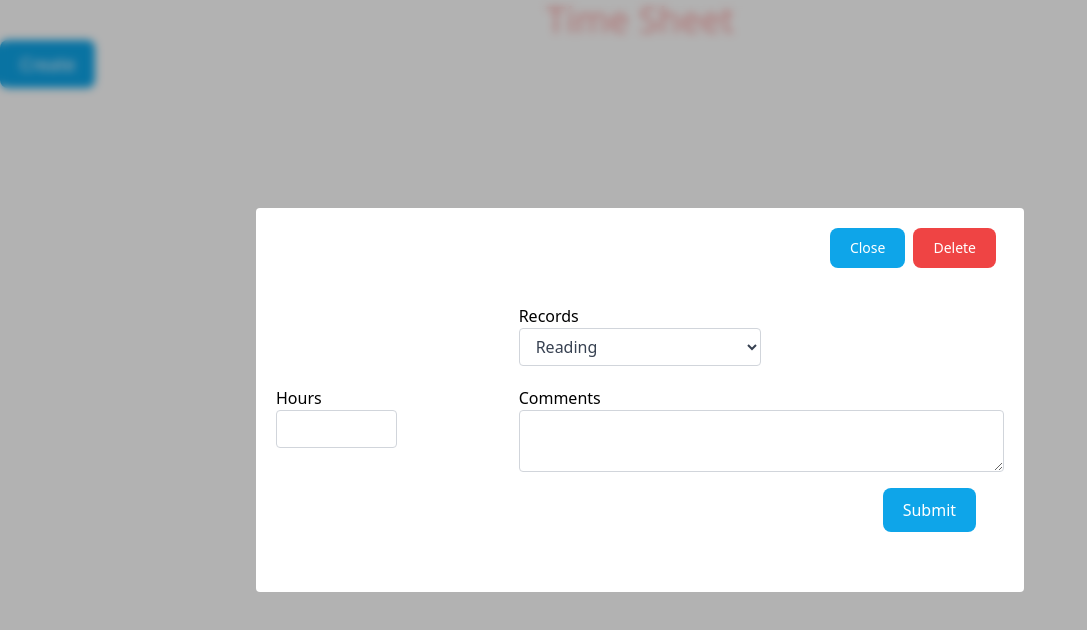
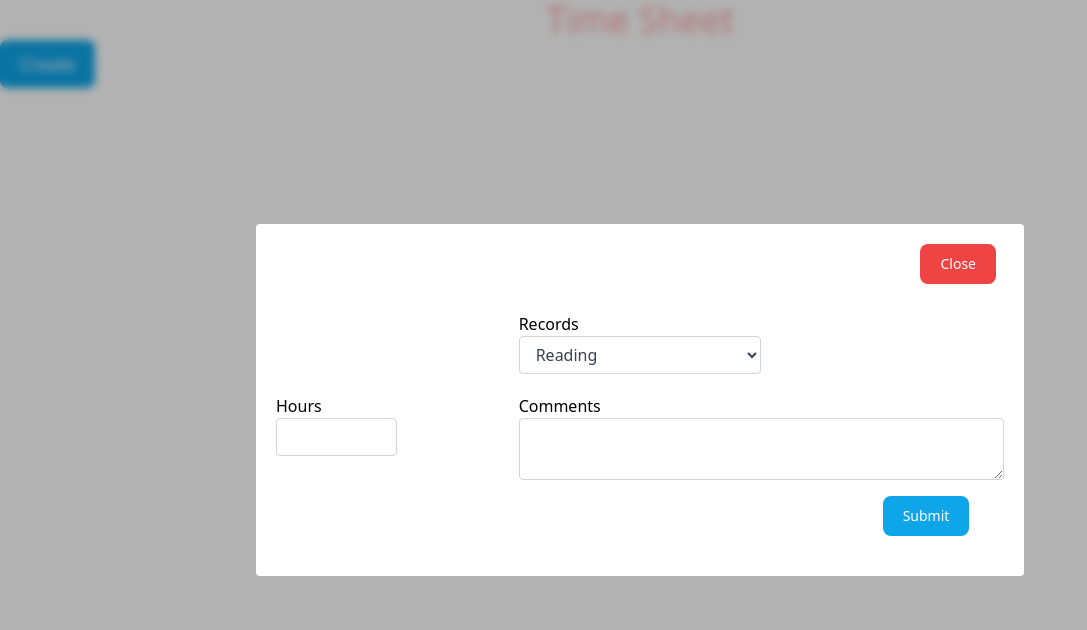
Before and after one commit to ngocquang2509/timesheet-management, a React (Vite) app in the folder practices/practice-one/timesheet-management/: page / in a window 1280 px wide. Both pictures are taken after a click on the button "Create". Shown: the top 630 px of the page, without its empty margins (0-1087 px from the left). Built offline with nearby package versions, Linux system fonts and the light colour scheme.

Commit message:
#25 Update modal

```diff
--- a/practices/practice-one/timesheet-management/src/components/Form/index.tsx
+++ b/practices/practice-one/timesheet-management/src/components/Form/index.tsx
@@ -5,7 +5,7 @@ import DropdownMenu from 'components/DropdownMenu';
 import Input from 'components/Input';
 import { StorageHelper } from 'src/helpers/localStore';
 
-const Form = (): React.ReactElement => {
+const Form = ({closeModal}: any): React.ReactElement => {
   // Hanlde Submit form
   const handleSubmit = (e: any) => {
     e.preventDefault();
@@ -22,11 +22,12 @@ const Form = (): React.ReactElement => {
     };
 
     StorageHelper.set('time-sheet', timesheet);
+    closeModal(false)
   };
 
   return (
     <>
-      <form className="grid grid-cols-6 pb-8" onSubmit={handleSubmit}>
+      <form className="grid grid-cols-6 pb-3" onSubmit={handleSubmit}>
         <div className="col-span-2 row-start-2">
           <label>Hours</label>
           <Input name="hours" type="text" size="md" />
@@ -45,7 +46,7 @@ const Form = (): React.ReactElement => {
           />
         </div>
         <div className="row-start-3 col-start-6 mt-4">
-          <Button type="submit" size="md" bgColor="primary" textContent="Submit" />
+          <Button type="submit" size="sm" bgColor="primary" textContent="Submit"/>
         </div>
       </form>
     </>
--- a/practices/practice-one/timesheet-management/src/components/Modal/index.tsx
+++ b/practices/practice-one/timesheet-management/src/components/Modal/index.tsx
@@ -9,11 +9,10 @@ const Modal = ({ onCloseModal }: IModal) => {
   return (
     <div className="fixed inset-0 bg-black bg-opacity-30 backdrop-blur-sm flex justify-center items-center">
       <div className="bg-white p-5 rounded w-3/5">
-        <div className="text-right mb-7">
-          <Button size="sm" bgColor="primary" textContent="Close" onClick={onCloseModal} />
-          <Button size="sm" bgColor="danger" textContent="Delete" onClick={onCloseModal} />
+        <div className="text-right mb-5">
+          <Button size="sm" bgColor="danger" textContent="Close" onClick={onCloseModal} />
         </div>
-        <Form />
+        <Form closeModal={onCloseModal}/>
       </div>
     </div>
   );
```
